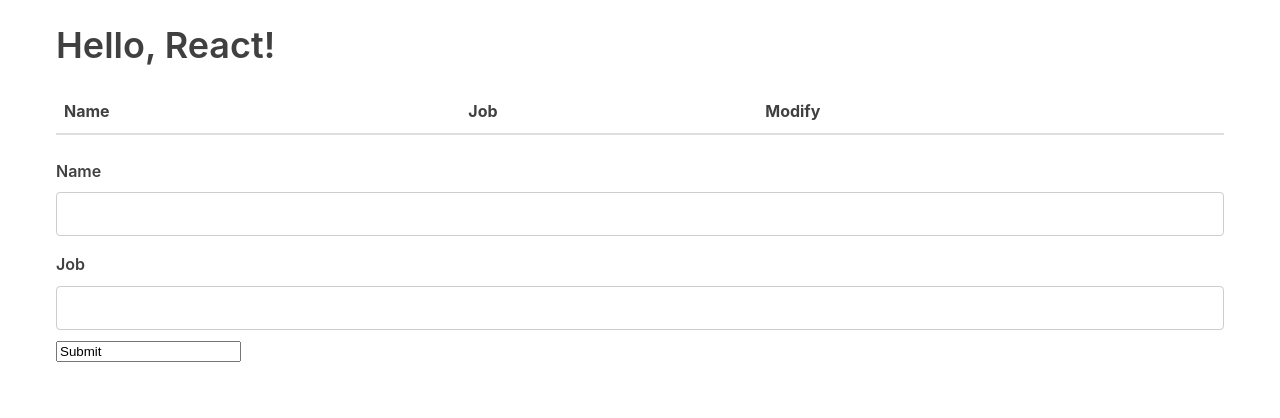
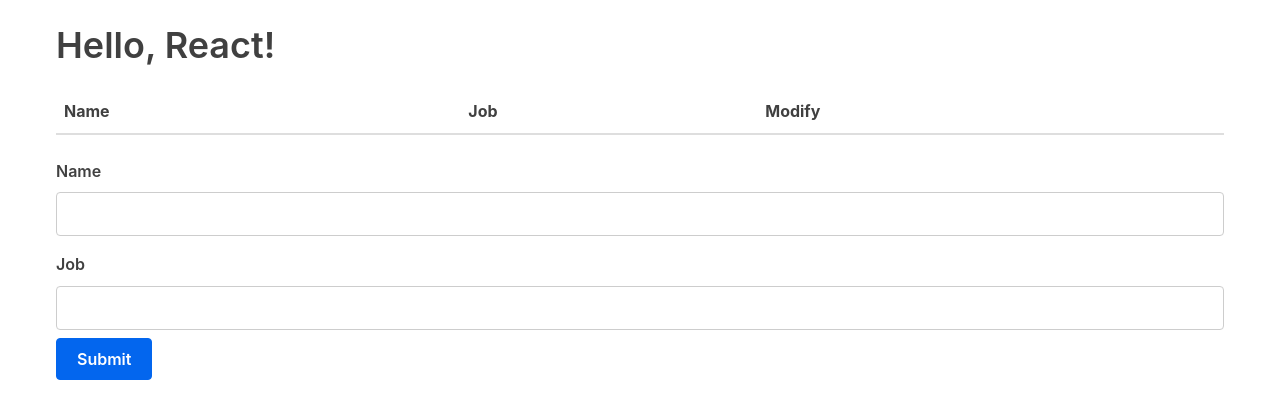
Before and after one commit to lcskode/react-tut-tania, a React (Create React App) app: page / in a window 1280 px wide. Shown: the top 418 px of the page. Built offline with nearby package versions, Linux system fonts and the light colour scheme.

Commit message:
Modified.

```diff
--- a/src/Form.js
+++ b/src/Form.js
@@ -47,7 +47,7 @@ class Form extends Component {
           onChange={this.handleChange}
         />
         <input
-          typ e="button"
+          type="button"
           value="Submit"
           onClick={this.submitForm}
         />
```
